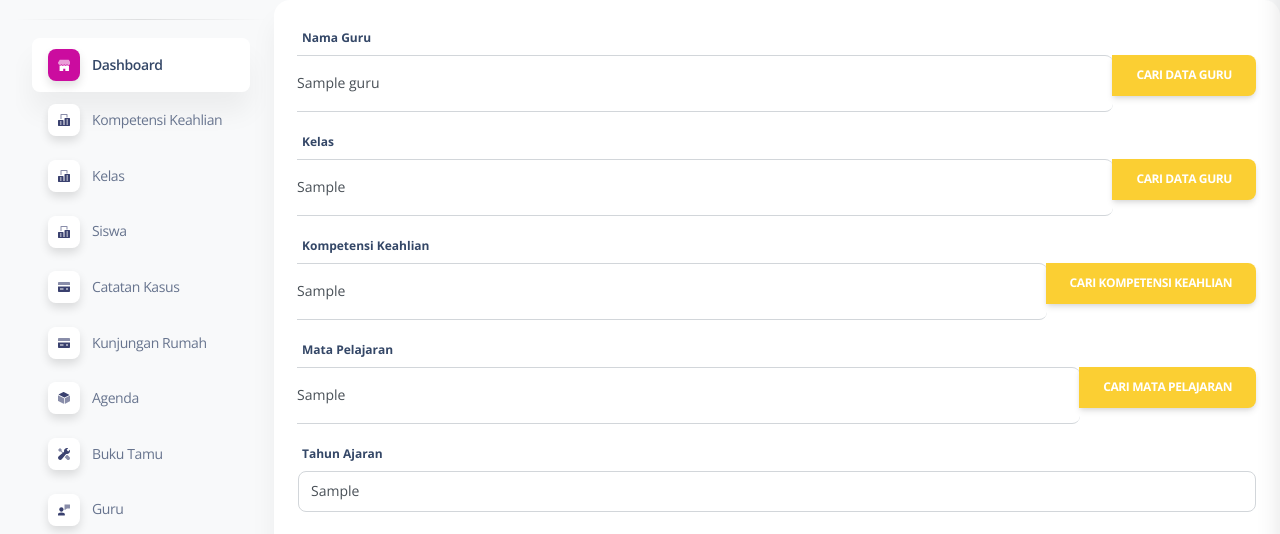
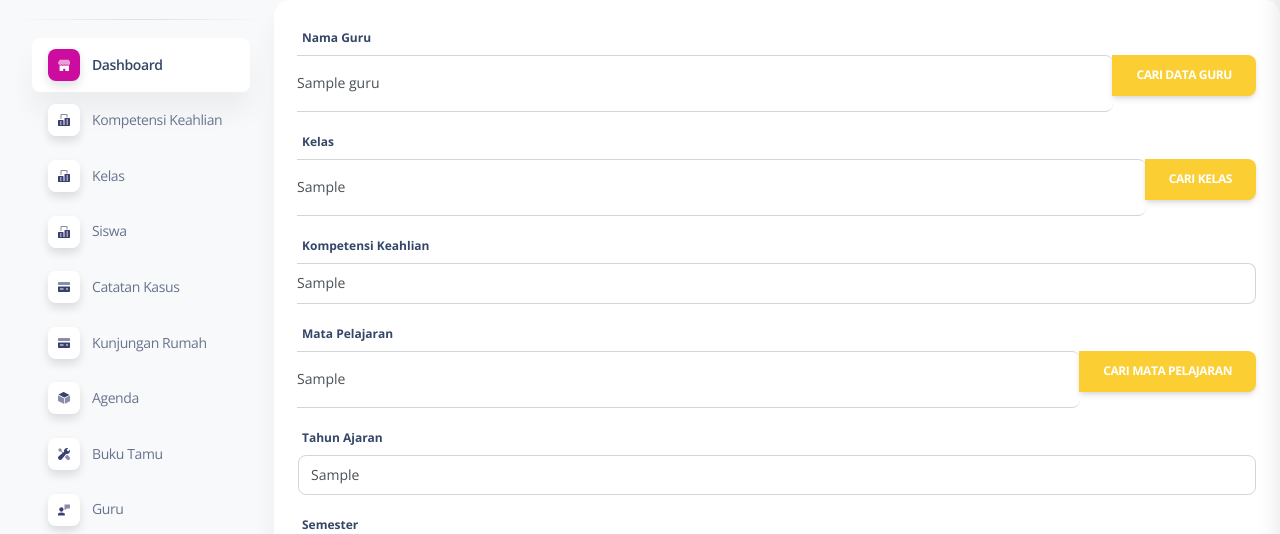
Before and after one commit to biaiueoo/project_homeroom, a Laravel app: page /jadwal/1/edit in a window 1280 px wide; the page is wider, and only the part inside the window is pictured. Shown: the part 75-609 px from the top of that part. Run offline with Laravel 9, Linux system fonts and the light colour scheme; a user stored in the database is signed in; tables that the repository leaves empty hold one stand-in row (values such as "Sample post"); some libraries are stand-ins or nearby versions.

Commit message:
jadwal kbm 3/4/2024 dk

```diff
--- a/resources/views/jadwal/edit.blade.php
+++ b/resources/views/jadwal/edit.blade.php
@@ -17,40 +17,30 @@
                     <div class="form-group">
                         <label for="kdguru">Nama Guru</label>
                         <div class="input-group">
-                                <input type="hidden" name="kdguru" id="kdguru"
-                                    value="{{ old('kdguru', $jadwal->kdguru) }}">
-                                <input type="text" class="form-control @error('nama_guru') is-invalid @enderror"
-                                    placeholder="Nama Guru" id="nama_guru" name="nama_guru"
-                                    aria-label="Nama Guru"
-                                    value="{{ old('nama_guru', $jadwal->fguru->nama_guru) }}"
-                                    aria-describedby="cari" readonly>
-                                <a href="#" class="btn btn-warning" type="button" data-bs-toggle="modal"
-                                    data-bs-target="#staticBackdropGuru">
+                            <input type="hidden" name="kdguru" id="kdguru" value="{{ old('kdguru', $jadwal->kdguru) }}">
+                            <input type="text" class="form-control @error('nama_guru') is-invalid @enderror" placeholder="Nama Guru" id="nama_guru" name="nama_guru" aria-label="Nama Guru" value="{{ old('nama_guru', $jadwal->fguru->nama_guru) }}" aria-describedby="cari" readonly>
+                            <a href="#" class="btn btn-warning" type="button" data-bs-toggle="modal" data-bs-target="#staticBackdropGuru">
                                 Cari Data Guru
                             </a>
                         </div>
                     </div>
 
                     {{-- Edit Kelas --}}
+
+
                     <div class="form-group">
-                            <label for="kdkelas">Kelas</label>
+                        <label for="kelas">Kelas</label>
                         <div class="input-group">
-                                <input type="hidden" name="kdkelas" id="kdkelas"
-                                    value="{{ old('kdkelas', $jadwal->kdkelas) }}">
-                                <input type="text" class="form-control @error('kelas') is-invalid @enderror"
-                                    placeholder="Kelas" id="kelas" name="kelas"
-                                    aria-label="Kelas"
-                                    value="{{ old('kelas', $jadwal->fkelas->kelas) }}"
-                                    aria-describedby="cari" readonly>
-                                <a href="#" class="btn btn-warning" type="button" data-bs-toggle="modal"
-                                    data-bs-target="#staticBackdropKelas">
-                                    Cari Data Guru
+                            <input type="hidden" name="kdkelas" id="kdkelas" value="{{ old('kdkelas', $jadwal->kdkelas) }}">
+                            <input type="text" class="form-control @error('kelas') is-invalid @enderror" placeholder="Kelas" id="kelas" name="kelas" aria-label="Kelas" value="{{ old('kelas', $jadwal->fkelas->kelas) }}" aria-describedby="cari" readonly> <a href="#" class="btn btn-warning" type="button" data-bs-toggle="modal" data-bs-target="#staticBackdropKelas">
+                                Cari Kelas
                             </a>
                         </div>
                     </div>
 
+
                     {{-- Edit Kompetensi --}}
-                        <div class="form-group">
+                    <!-- <div class="form-group">
                             <label for="kdkompetensi">Kompetensi Keahlian</label>
                             <div class="input-group">
                                 <input type="hidden" name="kdkompetensi" id="kdkompetensi"
@@ -65,21 +55,23 @@
                                     Cari Kompetensi Keahlian
                                 </a>
                             </div>
+                        </div> -->
+
+                    <div class="form-group">
+                        <label for="kdkompetensi">Kompetensi Keahlian</label>
+                        <div class="input-group">
+                            <input type="hidden" name="kdkompetensi" id="kdkompetensi" value="{{ old('kdkompetensi', $jadwal->kdkompetensi) }}">
+                            <input type="text" class="form-control @error('kompetensi_keahlian') is-invalid @enderror" placeholder="Kompetensi Keahlian" id="kompetensi_keahlian" name="kompetensi_keahlian" aria-label="Kompetensi Keahlian" value="{{ old('kompetensi_keahlian', $jadwal->fkompetensi->kompetensi_keahlian) }}" aria-describedby="cari" readonly>
+                        </div>
                     </div>
 
                     {{-- Edit Mapel --}}
                     <div class="form-group">
                         <label for="kdmapel">Mata Pelajaran</label>
                         <div class="input-group">
-                                <input type="hidden" name="kdmapel" id="kdmapel"
-                                    value="{{ old('kdmapel', $jadwal->kdmapel) }}">
-                                <input type="text" class="form-control @error('mata_pelajaran') is-invalid @enderror"
-                                    placeholder="Mata Pelajaran" id="mata_pelajaran" name="mata_pelajaran"
-                                    aria-label="Mata Pelajaran"
-                                    value="{{ old('mata_pelajaran', $jadwal->fmapel->mata_pelajaran) }}"
-                                    aria-describedby="cari" readonly>
-                                <a href="#" class="btn btn-warning" type="button" data-bs-toggle="modal"
-                                    data-bs-target="#staticBackdropMapel">
+                            <input type="hidden" name="kdmapel" id="kdmapel" value="{{ old('kdmapel', $jadwal->kdmapel) }}">
+                            <input type="text" class="form-control @error('mata_pelajaran') is-invalid @enderror" placeholder="Mata Pelajaran" id="mata_pelajaran" name="mata_pelajaran" aria-label="Mata Pelajaran" value="{{ old('mata_pelajaran', $jadwal->fmapel->mata_pelajaran) }}" aria-describedby="cari" readonly>
+                            <a href="#" class="btn btn-warning" type="button" data-bs-toggle="modal" data-bs-target="#staticBackdropMapel">
                                 Cari Mata Pelajaran
                             </a>
                         </div>
@@ -88,8 +80,7 @@
                     {{-- Edit Tahun Ajaran --}}
                     <div class="form-group">
                         <label for="tahun_ajaran">Tahun Ajaran</label>
-                            <input type="text" class="form-control @error('tahun_ajaran') is-invalid @enderror" id="tahun_ajaran"
-                                placeholder="Tahun Ajaran" name="tahun_ajaran" value="{{ old('tahun_ajaran', $jadwal->tahun_ajaran) }}">
+                        <input type="text" class="form-control @error('tahun_ajaran') is-invalid @enderror" id="tahun_ajaran" placeholder="Tahun Ajaran" name="tahun_ajaran" value="{{ old('tahun_ajaran', $jadwal->tahun_ajaran) }}">
                         @error('tahun_ajaran')
                         <span class="text danger">{{ $message }}</span>
                         @enderror
@@ -130,8 +121,7 @@
                 {{-- Edit Jam --}}
                 <div class="form-group">
                     <label for="jam">Jam Pelajaran ke :</label>
-                            <input type="text" class="form-control @error('jam') is-invalid @enderror" id="jam"
-                                placeholder="Tahun Ajaran" name="jam" value="{{ old('jam', $jadwal->jam) }}">
+                    <input type="text" class="form-control @error('jam') is-invalid @enderror" id="jam" placeholder="Tahun Ajaran" name="jam" value="{{ old('jam', $jadwal->jam) }}">
                     @error('jam')
                     <span class="text danger">{{ $message }}</span>
                     @enderror
@@ -147,8 +137,7 @@
     </div>
 
     <!-- Modal Guru -->
-        <div class="modal fade" id="staticBackdropGuru" data-bs-backdrop="static" data-bs-keyboard="false" tabindex="-1"
-            aria-labelledby="staticBackdropGuru" aria-hidden="true">
+    <div class="modal fade" id="staticBackdropGuru" data-bs-backdrop="static" data-bs-keyboard="false" tabindex="-1" aria-labelledby="staticBackdropGuru" aria-hidden="true">
         <div class="modal-dialog modal-lg modal-dialog-scrollable p-5">
             <div class="modal-content">
                 <div class="modal-header">
@@ -170,8 +159,7 @@
                                 <td>{{ $key + 1 }}</td>
                                 <td id="kdguru{{ $key + 1 }}">{{ $g->nama_guru }}</td>
                                 <td>
-                                            <a href="#" class="btn btn-primary btn-xs"
-                                                onclick="pilihguru('{{ $g->id }}', '{{ $g->nama_guru }}')">
+                                    <a href="#" class="btn btn-primary btn-xs" onclick="pilihguru('{{ $g->id }}', '{{ $g->nama_guru }}')">
                                         Pilih
                                     </a>
                                 </td>
@@ -185,32 +173,34 @@
     </div>
     <!-- End Modal -->
 
-        <!-- Modal Kelas -->
-        <div class="modal fade" id="staticBackdropKelas" data-bs-backdrop="static" data-bs-keyboard="false" tabindex="-1"
-            aria-labelledby="staticBackdropKelas" aria-hidden="true">
+    <!-- Modal for Kode Kelas -->
+    <div class="modal fade" id="staticBackdropKelas" data-bs-backdrop="static" data-bs-keyboard="false" tabindex="-1" aria-labelledby="staticBackdropLabelKelas" aria-hidden="true">
         <div class="modal-dialog modal-lg modal-dialog-scrollable p-5">
             <div class="modal-content">
                 <div class="modal-header">
-                        <h1 class="modal-title fs-5" id="staticBackdropKelas">Pencarian Kelas</h1>
+                    <h1 class="modal-title fs-5" id="staticBackdropLabelKelas">Pencarian Kode Kelas</h1>
                     <button type="button" class="btn-close" data-bs-dismiss="modal" aria-label="Close"></button>
                 </div>
                 <div class="modal-body">
-                        <table class="table table-hover table-bordered table-stripped" id="carikelas">
+                    <table class="table table-hover table-bordered table-stripped" id="exampleKelas">
                         <thead>
                             <tr>
                                 <th>No.</th>
-                                    <th>Kelas</th>
+                                <th>Kode Kelas</th>
+                                <th>Kompetensi Keahlian</th>
                                 <th>Opsi</th>
                             </tr>
                         </thead>
                         <tbody>
-                                @foreach ($kelas as $key => $kel)
+                            @foreach ($kelas as $key => $kelasItem)
                             <tr>
                                 <td>{{ $key + 1 }}</td>
-                                        <td id="kdkelas{{ $key + 1 }}">{{ $kel->kelas }}</td>
+                                <td id="kdkelas{{ $key + 1 }}">{{ $kelasItem->kelas }}</td>
+                                <td id="kdkelas{{ $key + 1 }}">
+                                    {{ $kelasItem->fkompetensi->kompetensi_keahlian }}
+                                </td>
                                 <td>
-                                            <a href="#" class="btn btn-primary btn-xs"
-                                                onclick="pilihkelas('{{ $kel->id }}', '{{ $kel->kelas }}')">
+                                    <a href="#" class="btn btn-primary btn-xs" onclick="pilihKelas('{{ $kelasItem->id }}', '{{ $kelasItem->kelas }}', '{{ $kelasItem->fkompetensi->kompetensi_keahlian }}')">
                                         Pilih
                                     </a>
                                 </td>
@@ -223,33 +213,30 @@
         </div>
     </div>
     <!-- End Modal -->
-
-        <!-- Modal Kompetensi -->
-        <div class="modal fade" id="staticBackdropKompetensi" data-bs-backdrop="static" data-bs-keyboard="false" tabindex="-1"
-            aria-labelledby="staticBackdropKompetensi" aria-hidden="true">
+    <!-- Modal Mapel -->
+    <div class="modal fade" id="staticBackdropMapel" data-bs-backdrop="static" data-bs-keyboard="false" tabindex="-1" aria-labelledby="staticBackdropMapel" aria-hidden="true">
         <div class="modal-dialog modal-lg modal-dialog-scrollable p-5">
             <div class="modal-content">
                 <div class="modal-header">
-                        <h1 class="modal-title fs-5" id="staticBackdropKompetensi">Pencarian Kompetensi Keahlian</h1>
+                    <h1 class="modal-title fs-5" id="staticBackdropMapel">Pencarian Mata Pelajaran</h1>
                     <button type="button" class="btn-close" data-bs-dismiss="modal" aria-label="Close"></button>
                 </div>
                 <div class="modal-body">
-                        <table class="table table-hover table-bordered table-stripped" id="carikompetensi">
+                    <table class="table table-hover table-bordered table-stripped" id="carimapel">
                         <thead>
                             <tr>
                                 <th>No.</th>
-                                    <th>Kompetensi Keahlian</th>
+                                <th>Mata Pelajaran</th>
                                 <th>Opsi</th>
                             </tr>
                         </thead>
                         <tbody>
-                                @foreach ($kompetensi as $key => $k)
+                            @foreach ($mapel as $key => $m)
                             <tr>
                                 <td>{{ $key + 1 }}</td>
-                                        <td id="kdkompetensi{{ $key + 1 }}">{{ $k->kompetensi_keahlian }}</td>
+                                <td id="kdmapel{{ $key + 1 }}">{{ $m->mata_pelajaran }}</td>
                                 <td>
-                                            <a href="#" class="btn btn-primary btn-xs"
-                                                onclick="pilihkompetensi('{{ $k->id }}', '{{ $k->kompetensi_keahlian }}')">
+                                    <a href="#" class="btn btn-primary btn-xs" onclick="pilihmapel('{{ $m->id }}', '{{ $m->mata_pelajaran }}')">
                                         Pilih
                                     </a>
                                 </td>
@@ -264,9 +251,8 @@
     <!-- End Modal -->
 </form>
 
-    @push('js')
+
 <script>
-
     $('#cariguru').DataTable({
         "responsive": true,
     });
@@ -277,25 +263,28 @@
         $('#staticBackdropGuru').modal('hide');
     }
 
-            $('#carikelas').DataTable({
+    $('#exampleKelas').DataTable({
         "responsive": true,
     });
 
-            function pilihkelas(id, kelas) {
+    function pilihKelas(id, kelas, kompetensi_keahlian) {
         document.getElementById('kdkelas').value = id;
         document.getElementById('kelas').value = kelas;
+        document.getElementById('kdkompetensi').value = id; // Change this line according to your data structure
+        document.getElementById('kompetensi_keahlian').value =
+            kompetensi_keahlian; // Change this line according to your data structure
         $('#staticBackdropKelas').modal('hide');
     }
 
-            $('#carikompetensi').DataTable({
+    $('#carimapel').DataTable({
         "responsive": true,
     });
 
-            function pilihkompetensi(id, kompetensi_keahlian) {
-                document.getElementById('kdkompetensi').value = id;
-                document.getElementById('kompetensi_keahlian').value = kompetensi_keahlian;
-                $('#staticBackdropKompetensi').modal('hide');
+    function pilihmapel(id, mata_pelajaran) {
+        document.getElementById('kdmapel').value = id;
+        document.getElementById('mata_pelajaran').value = mata_pelajaran;
+        $('#staticBackdropMapel').modal('hide');
     }
 </script>
-    @endpush
+
 @stop
```
Also changed, not shown: resources/views/jadwal/create.blade.php (+47 -121 lines), resources/views/jadwal/index.blade.php (+11 -7 lines). Lines whose indentation alone changed are shown as unchanged.
